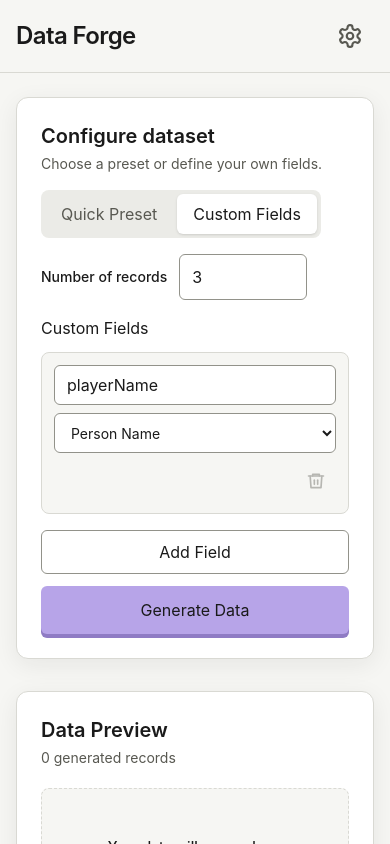
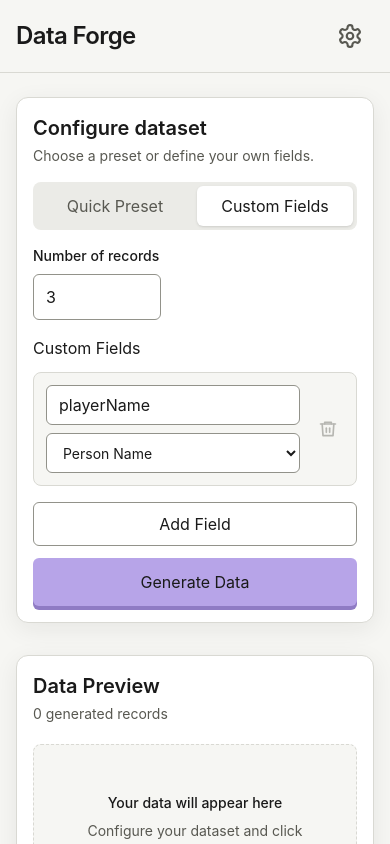
Before and after one commit to NguyenDucAnh20235585/data-forge, a React (Vite) app in the folder frontend/: page / in a window 390 px wide. Both pictures are taken after a click on the button "Custom Fields". Shown: the top 844 px of the page. Built offline with nearby package versions, Linux system fonts and the light colour scheme.

Commit message:
style: refine responsive custom field layout

```diff
--- a/frontend/src/App.tsx
+++ b/frontend/src/App.tsx
@@ -143,7 +143,7 @@ function App() {
       </header>
 
       <main className="mx-auto w-full max-w-5xl px-4 py-6 sm:px-6 sm:py-8">
-        <div className="flex flex-col gap-4 rounded-xl border border-outline bg-surface p-6 shadow-[0_6px_24px_rgba(26,26,26,0.07)]">
+        <div className="flex flex-col gap-4 rounded-xl border border-outline bg-surface p-4 sm:p-6 shadow-[0_6px_24px_rgba(26,26,26,0.07)]">
           <div>
             <h2 className="text-xl font-semibold text-ink">
               {t("configureDataset")}
@@ -153,7 +153,7 @@ function App() {
             </p>
           </div>
           <div
-            className="flex w-fit gap-1 rounded-lg bg-surface-soft p-1"
+            className="flex w-full gap-1 rounded-lg bg-surface-soft p-1 sm:w-fit"
             role="group"
             aria-label={t("configuration.generationMode")}
           >
@@ -165,7 +165,7 @@ function App() {
                 setError("");
                 setFieldError(null);
               }}
-              className={`mode-tab rounded-md px-4 py-2 text-sm font-medium ${
+              className={`mode-tab min-w-0 flex-1 whitespace-nowrap rounded-md px-2 py-2 text-xs sm:flex-none sm:px-4 sm:text-sm font-medium ${
                 mode === "quick"
                   ? "bg-surface text-ink shadow-sm"
                   : "bg-transparent text-muted hover:text-ink"
@@ -182,7 +182,7 @@ function App() {
                 setError("");
                 setFieldError(null);
               }}
-              className={`mode-tab rounded-md px-4 py-2 text-sm font-medium ${
+              className={`mode-tab min-w-0 flex-1 whitespace-nowrap rounded-md px-2 py-2 text-xs sm:flex-none sm:px-4 sm:text-sm font-medium ${
                 mode === "custom"
                   ? "bg-surface text-ink shadow-sm"
                   : "bg-transparent text-muted hover:text-ink"
@@ -192,9 +192,9 @@ function App() {
             </button>
           </div>
 
-          <div className="flex flex-wrap items-center gap-6">
+          <div className="flex flex-col items-stretch gap-4 sm:flex-row sm:flex-wrap sm:items-center sm:gap-6">
             {mode === "quick" && (
-              <div className="flex items-center gap-3">
+              <div className="flex flex-col items-stretch gap-2 sm:flex-row sm:items-center sm:gap-3">
                 <label
                   htmlFor="preset"
                   className="text-sm font-medium text-ink"
@@ -230,7 +230,7 @@ function App() {
               </div>
             )}
 
-            <div className="flex items-center gap-3">
+            <div className="flex flex-col items-stretch gap-2 sm:flex-row sm:items-center sm:gap-3">
               <label htmlFor="count" className="text-sm font-medium text-ink">
                 {t("configuration.numberOfRecords")}
               </label>
@@ -310,7 +310,7 @@ sm:ml-auto sm:w-44
           </p>
         )}
 
-        <section className="mt-8 rounded-xl border border-outline bg-surface p-6 shadow-[0_6px_24px_rgba(26,26,26,0.07)]">
+        <section className="mt-8 rounded-xl border border-outline bg-surface p-4 sm:p-6 shadow-[0_6px_24px_rgba(26,26,26,0.07)]">
           <div className="mb-5 flex flex-col gap-4 sm:flex-row sm:items-center sm:justify-between">
             <div>
               <h2 className="text-xl font-semibold text-ink">
--- a/frontend/src/components/CustomFieldRow.tsx
+++ b/frontend/src/components/CustomFieldRow.tsx
@@ -51,10 +51,12 @@ export default function CustomFieldRow({
 
   return (
     <div
-      className="grid w-full grid-cols-1
-  sm:grid-cols-2
+      className="relative grid w-full
+  grid-cols-1
+  min-[600px]:grid-cols-2
   xl:grid-cols-[minmax(0,1fr)_minmax(0,1.15fr)_minmax(0,2.2fr)_auto]
-  gap-x-3 gap-y-2 rounded-lg border border-outline bg-canvas p-3"
+  gap-x-3 gap-y-2 rounded-lg border border-outline
+  bg-canvas p-3 pr-14 xl:pr-3"
     >
       <div className="min-w-0">
         <input
@@ -106,9 +108,10 @@ export default function CustomFieldRow({
       </div>
 
       <div
-        className={`min-w-0 sm:col-span-2 xl:col-span-1 ${
-          needsConfig ? "" : "hidden xl:block"
-        }`}
+        className={`min-w-0
+  min-[600px]:col-span-2
+  xl:col-span-1 xl:col-start-3 xl:row-start-1
+  ${needsConfig ? "" : "hidden xl:block"}`}
       >
         {field.type === "number" && (
           <div className="flex h-10 items-center gap-3 xl:grid xl:grid-cols-2">
@@ -209,14 +212,14 @@ export default function CustomFieldRow({
         )}
 
         {field.type === "date" && (
-          <div className="flex w-full min-w-0 flex-col gap-2 xl:grid xl:grid-cols-2 xl:gap-3">
+          <div className="grid w-full min-w-0 grid-cols-1 gap-3 min-[600px]:grid-cols-2">
             <label className="flex min-w-0 flex-1 flex-col gap-1 text-sm text-muted xl:flex-row xl:items-center xl:gap-2">
               <span className="shrink-0 xl:w-12">{t("fieldEditor.start")}</span>
               <input
                 type="date"
                 aria-invalid={hasConfigError}
                 aria-describedby={hasConfigError ? configErrorId : undefined}
-                className={`${baseInputClass} flex-1 px-2 ${
+                className={`${baseInputClass} tabular-nums px-2 ${
                   hasConfigError ? errorBorder : normalBorder
                 }`}
                 value={field.startDate ?? ""}
@@ -234,7 +237,7 @@ export default function CustomFieldRow({
                 type="date"
                 aria-invalid={hasConfigError}
                 aria-describedby={hasConfigError ? configErrorId : undefined}
-                className={`${baseInputClass} flex-1 px-2 ${
+                className={`${baseInputClass} tabular-nums px-2 ${
                   hasConfigError ? errorBorder : normalBorder
                 }`}
                 value={field.endDate ?? ""}
@@ -273,7 +276,13 @@ export default function CustomFieldRow({
         ) && <div className="h-10" />}
       </div>
 
-      <div className="col-span-full flex justify-end xl:col-span-1 xl:justify-start">
+      <div
+        className="absolute right-2 top-1/2 flex -translate-y-1/2
+    items-center justify-center
+    min-[600px]:top-3 min-[600px]:translate-y-0
+    xl:static xl:col-start-4 xl:row-start-1
+    xl:translate-y-0"
+      >
         <button
           type="button"
           disabled={!canRemove}
@@ -318,6 +327,7 @@ export default function CustomFieldRow({
           </svg>
         </button>
       </div>
+
       {(error !== null ||
         field.type === "choice" ||
         field.type === "pattern") && (
```
